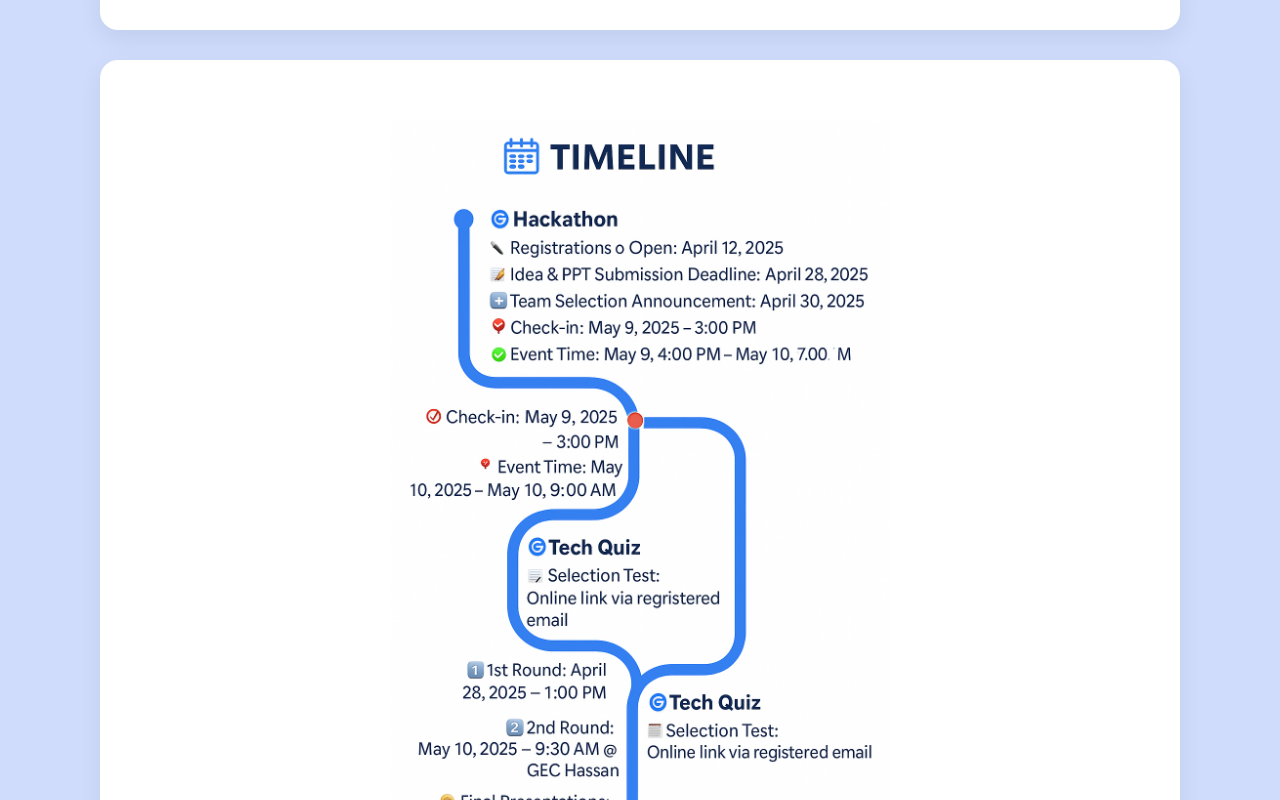
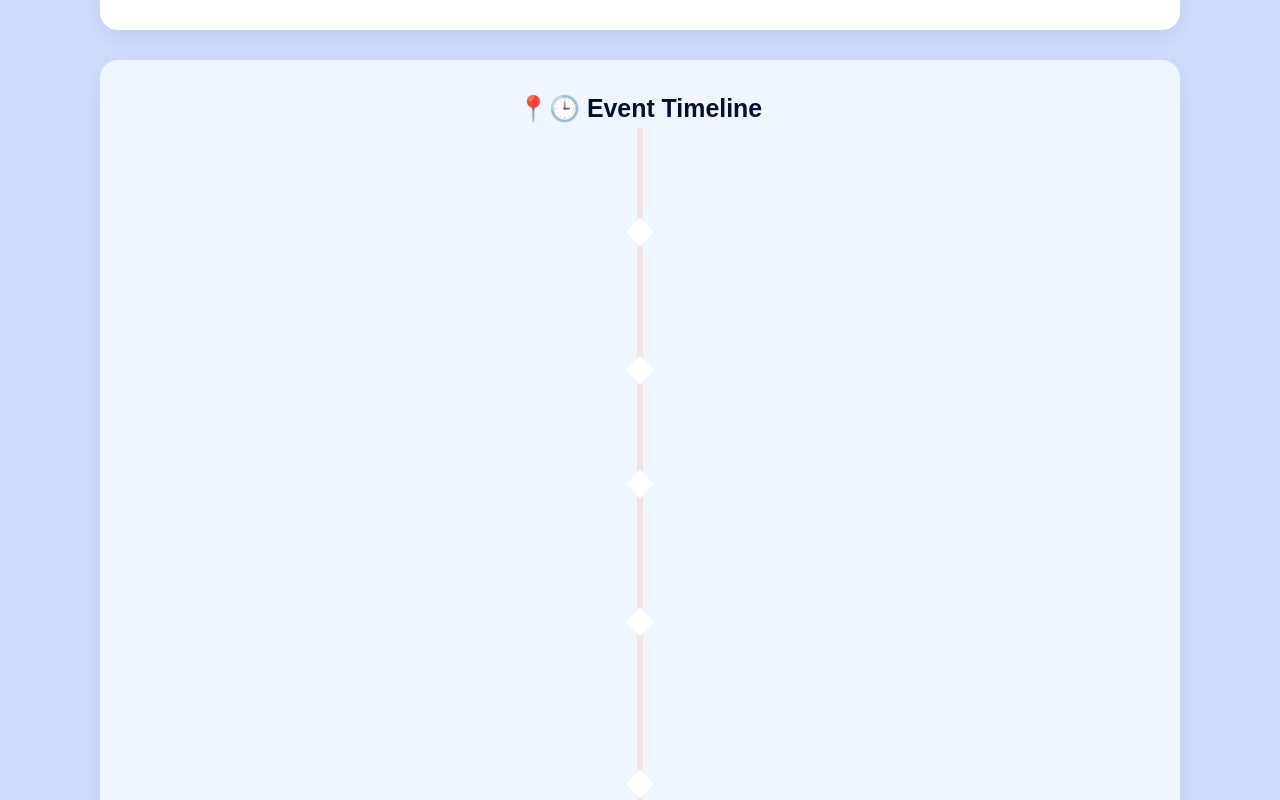
Before and after one commit to Sharath196266/code4change, a React (Vite) app: page /#/ in a window 1280 px wide. Shown: the part 2100-2900 px from the top of the page. Built offline with nearby package versions, Linux system fonts and the light colour scheme; a web font is replaced by a local one.

Commit message:
timeline edited

```diff
--- a/src/main/home.jsx
+++ b/src/main/home.jsx
@@ -5,7 +5,6 @@ import { useLocation } from 'react-router-dom';
 import svl_logo from "../assets/svl_logo.png"
 import clg_logo from "../assets/college_logo.png"
 import avcms_logo from "../assets/avsms.png"
-import map from "../assets/map.png"
 import prizepool from "../assets/prizepool.png"
 import "../styles/home.css"
 import glue_logo from "../assets/glue_Logo.png"
@@ -14,6 +13,7 @@ import testmskills_logo from "../assets/TMS LOGO.png"
 import hackculture_logo from "../assets/hackculture.png"
 import hassanview_logo from "../assets/hassanview2.png"
 import enginkan_logo from "../assets/enginkan_log.png"
+import "../styles/timelinecss.css"
 
 const Home = () => {
   const [windowWidth, setWindowWidth] = useState(window.innerWidth);
@@ -37,6 +37,42 @@ const Home = () => {
       }
     }
   }, [location]);
+
+  useEffect(() => {
+    const items = document.querySelectorAll(".timeline li");
+
+    const isElementInViewport = (el) => {
+      const rect = el.getBoundingClientRect();
+      return (
+        rect.top >= 0 &&
+        rect.left >= 0 &&
+        rect.bottom <= (window.innerHeight || document.documentElement.clientHeight) &&
+        rect.right <= (window.innerWidth || document.documentElement.clientWidth)
+      );
+    };
+
+    const callbackFunc = () => {
+      items.forEach((item) => {
+        if (isElementInViewport(item)) {
+          if (!item.classList.contains("in-view")) {
+            item.classList.add("in-view");
+          }
+        }
+        else if(item.classList.contains("in-view")){
+          item.classList.remove("in-view");
+        }
+      });
+    };
+
+    window.addEventListener("load", callbackFunc);
+    window.addEventListener("scroll", callbackFunc);
+
+    return () => {
+      window.removeEventListener("load", callbackFunc);
+      window.removeEventListener("scroll", callbackFunc);
+    };
+  }, []);
+
 
 
   const getImageHeight = () => {
@@ -104,14 +140,6 @@ const Home = () => {
       borderRadius: 10,
       padding: 5,
     },
-    mapImage: {
-      width: '100%',
-      maxWidth: 500,
-      height: 'auto',
-      objectFit: 'contain',
-      display: 'block',
-      margin: '0 auto',
-    },
     PrizeImg: {
       width: '100%',
       maxWidth: windowWidth <= 480 ? 250 : windowWidth <= 768 ? 350 : 450,
@@ -147,6 +175,14 @@ const Home = () => {
     sectionBox: {
       backgroundColor: '#ffffff',
       padding: windowWidth <= 480 ? '1rem' : '2rem',
+      borderRadius: 18,
+      width: '100%',
+      boxShadow: '0 8px 24px rgba(0, 0, 0, 0.07)',
+      transition: 'all 0.3s ease-in-out',
+    },
+    sectionBoxTimeline: {
+      backgroundColor: '#f0f6ff',
+      padding: windowWidth <= 480 ? '0.2rem' : '1rem',
       borderRadius: 18,
       width: '100%',
       boxShadow: '0 8px 24px rgba(0, 0, 0, 0.07)',
@@ -269,14 +305,70 @@ const Home = () => {
             Code4Change is the flagship tech fest of Government Engineering College, Hassan, featuring a national-level Hackathon and an intense Tech Quiz. It’s a platform to code, innovate, and showcase your problem-solving skills while competing with top student talent across India.
           </h3>
         </div>
-        <div style={styles.sectionBox} id="events">
-          <img
-            src={map}
-            alt="Timeline map"
-            style={styles.mapImage}
-            loading="lazy"
-          />
-          </div>
+        <div style={styles.sectionBoxTimeline} id="events">
+          <center>
+          <h5>📍🕒 Event Timeline</h5></center>
+          <div class="timeline">
+            <ul>
+              <li>
+                <div class="regester-timeline">
+              <time>April 12, 2025</time>
+
+                  <p>🔓 Registrations Open</p>
+
+                </div>
+              </li>
+              <li>
+                <div>
+              <time>May 4, 2025</time>
+
+                  <p>🚨 Last Date to Register and Idea & PPT Submission Deadline</p>
+
+                </div>
+              </li>
+              <li>
+                <div>
+              <time>May 5, 2025</time>
+
+                  <p>📢 Hackathon Team Selection Announcement</p>
+
+                </div>
+              </li>
+              <li>
+                <div>
+              <time>May 5, 2025</time>
+
+                  <p>🛠️ Prototype Development Phase: Begins after May 5, 2025</p>
+
+                </div>
+              </li>
+              <li>
+                <div>
+              <time>May 6, 2025</time>
+
+                  <p>📝 Selection Test for TechQuiz: Online test link will be sent to your registered email or whatsapp number.</p>
+
+                </div>
+              </li>
+              <li>
+                <div>
+              <time dateTime='2025-5-9'>May 9, 2025</time>
+
+                  <p>✅ Check-in: May 9, 2025, at 3:00 PM | ⏱️ Event Time: May 9, 4:00 PM – May 10, 7:00 AM | 📍 Venue: Government Engineering College, Hassan</p>
+
+                </div>
+              </li>
+              <li>
+                <div>
+              <time>May 10, 2025</time>
+
+                  <p>🧠 TechQuiz Final and 🎤 Final Project Presentation & Results</p>
+
+                </div>
+              </li>
+            </ul>
+            </div>
+        </div>
 
 
         <div style={styles.sectionBox} id="prizepool">
--- /dev/null
+++ b/src/styles/timelinecss.css
@@ -0,0 +1,121 @@
+ *,
+ *::before,
+ *::after{
+    margin:0;
+    padding:0;
+    box-sizing:border-box;
+ }
+ .timeline{
+    font : normal 16px/1.5 "Titillium Web", sans-serif;
+    padding-bottom: 50px;
+    overflow-x: hidden;
+ }
+ .timeline ul li{
+    list-style-type: none;
+    position: relative;
+    width: 6px;
+    padding-top:50px;
+    margin:0 auto;
+    background: #f4e3e3;
+ }
+
+ .timeline ul li::after {
+    content:"";
+    position: absolute;
+    left:50%;
+    bottom:0;
+    transform: translateX(-50%) rotate(45deg);
+    width:20px;
+    height:20px;
+    z-index:2;
+    background:#ffffff;
+ }
+
+ .timeline ul li div{
+    position: relative ;
+    bottom : 0;
+    width : 400px;
+    padding:20px;
+    background: #fff;
+    box-shadow:4px 13px 30px 1px rgb(105, 137, 217);
+    border-radius: 5px;
+    display:flex;
+    align-items: center;
+ }
+ .timeline ul li div time{
+    position: absolute;
+    background: #f9bd3b;
+    width:130px;
+    height:30px;
+    top: -15px;
+    border-radius: 5px;
+    display:flex;
+    justify-content: center;
+    align-items: center;
+    letter-spacing: 2px;
+ }
+
+ .timeline ul li div {
+    display : flex;
+    flex-direction: column;
+    justify-content: center;
+    align-items: center;
+ }
+
+ .timeline ul li div p{
+    text-align: center;
+ }
+
+ .timeline ul li div .regester-timeline{
+    margin-top: 10px;
+ }
+
+ .timeline ul li:nth-of-type(odd)>div{
+    left:45px;
+ }
+ .timeline ul li:nth-of-type(even)>div{
+    left:-439px;
+ }
+.timeline ul li div{
+    visibility: hidden;
+    opacity :0;
+    transition: all 0.5s ease-in-out;
+}
+.timeline ul li:nth-of-type(odd) div{
+    transform: translate3d(100px, -10px, 0)  rotate(10deg);
+ }
+ .timeline ul li:nth-of-type(even) div{
+    transform: translate3d(-100px, -10px, 0)  rotate(10deg);
+ }
+
+ .timeline ul li.in-view div {
+    transform: none;
+    visibility: visible;
+    opacity: 1;
+ }
+
+ @media screen and (max-width:1110px){
+    .timeline ul li div {
+        width: 250px;
+        flex-direction: column;
+    }
+    .timeline ul li div p{
+        width:80%;
+        margin:10px;
+    }
+    .timeline ul li:nth-of-type(even)>div{
+        left:-289px;
+    }
+ }
+
+ @media screen and (max-width : 690px){
+    .timeline ul li {
+        margin-left : 20px;
+    }
+    .timeline ul li div {
+        width: calc(100vw - 130px);
+    }
+    .timeline ul li:nth-of-type(even)>div {
+        left: 45px;
+    }
+ }
```
